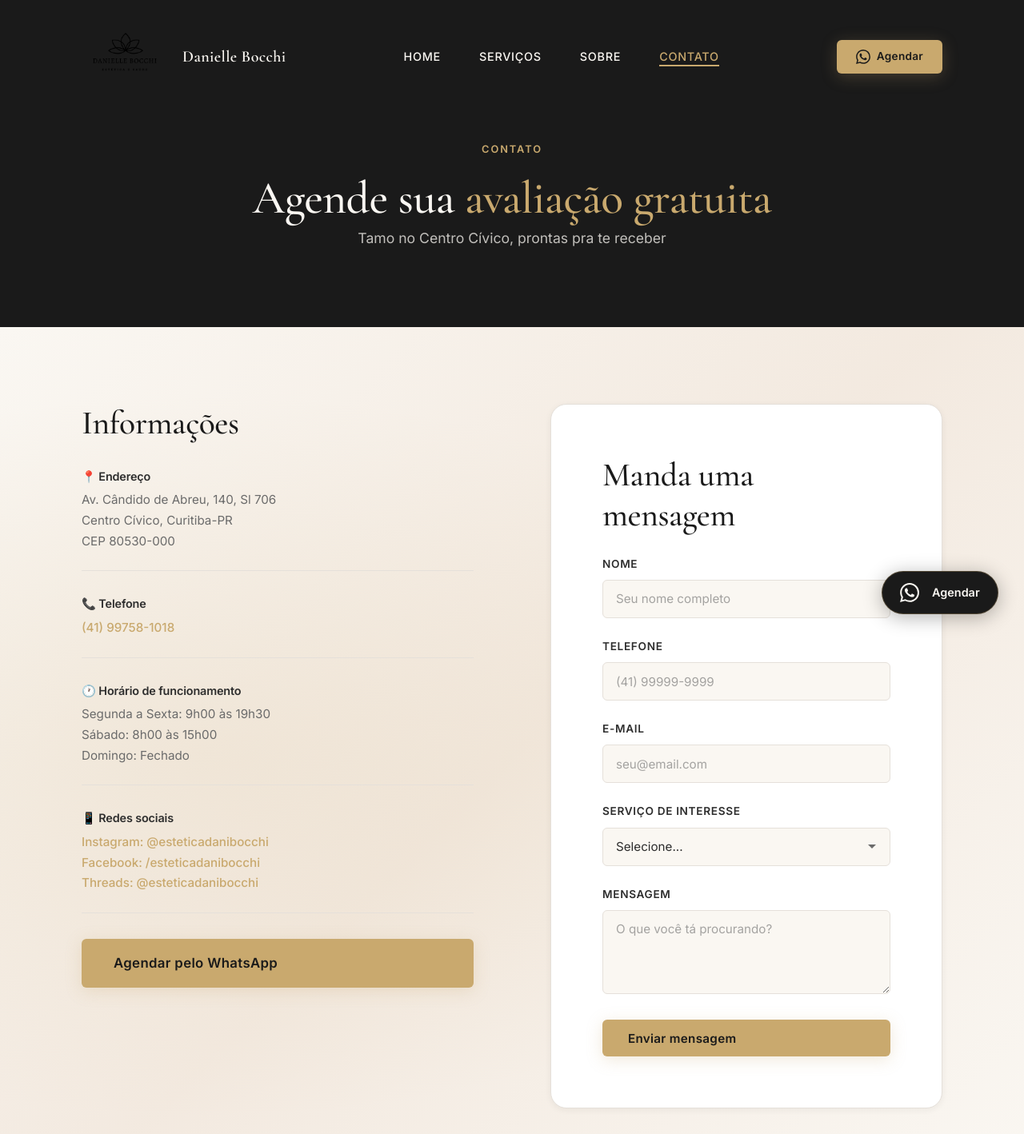
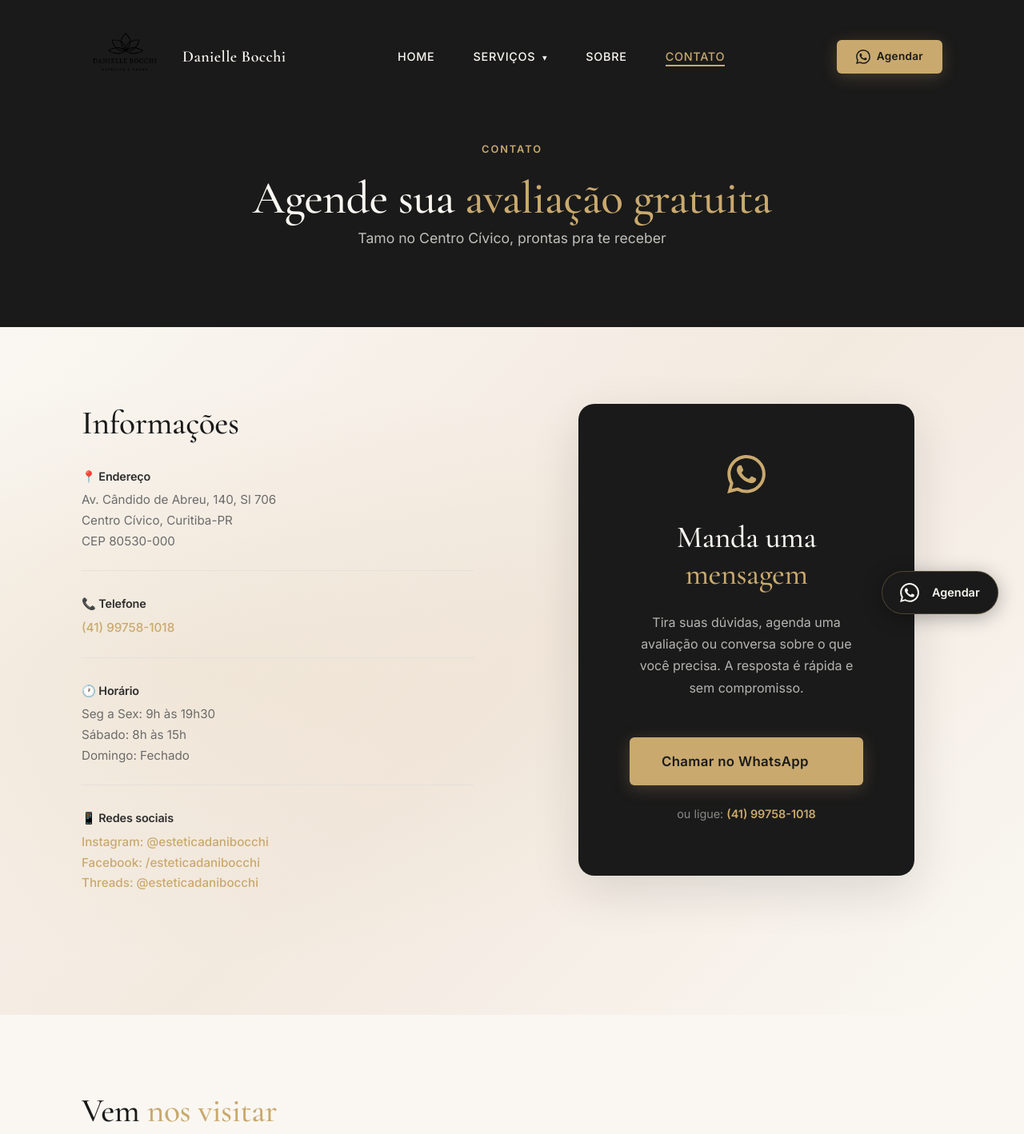
Before and after one commit to LeonardoBittencourt97/projetohermesdaniellekimik3, a website built with Vite: page contato.html in a window 1280 px wide. Shown: the top 1418 px of the page at 80% size. Built offline with nearby package versions, Linux system fonts and the light colour scheme.

Commit message:
Submenu serviços + contato CTA WhatsApp + logo footer link
- Submenu dropdown no header com hover (desktop) e click (mobile)
- CSS dropdown animado com opacity + transform
- Contato: formulário removido, substituído por CTA WhatsApp forte
- Bloco WhatsApp: ícone, título, texto, botão e telefone
- Logo footer agora linka para home

```diff
--- a/contato.html
+++ b/contato.html
@@ -31,8 +31,8 @@
       </div>
     </section>
 
-    <!-- CONTACT INFO + FORM -->
-    <section class="section section-glow" aria-label="Informações de contato">
+    <!-- CONTACT INFO + WHATSAPP CTA -->
+    <section class="section section-glow" aria-label="Contato">
       <div class="container">
         <div class="contact-grid">
           <div class="contact-info fade-in">
@@ -50,15 +50,15 @@
             <div class="info-block">
               <h4 class="info-title">📞 Telefone</h4>
               <p class="info-text">
-                <a href="tel:+5541997581018">(41) 99758-1018</a>
+                <a href="tel:+554****1018">(41) 99758-1018</a>
               </p>
             </div>
 
             <div class="info-block">
-              <h4 class="info-title">🕐 Horário de funcionamento</h4>
+              <h4 class="info-title">🕐 Horário</h4>
               <p class="info-text">
-                Segunda a Sexta: 9h00 às 19h30<br>
-                Sábado: 8h00 às 15h00<br>
+                Seg a Sex: 9h às 19h30<br>
+                Sábado: 8h às 15h<br>
                 Domingo: Fechado
               </p>
             </div>
@@ -71,45 +71,22 @@
                 <a href="https://threads.net/@esteticadanibocchi" target="_blank" rel="noopener noreferrer">Threads: @esteticadanibocchi</a>
               </p>
             </div>
-
-            <div class="contact-whatsapp fade-in">
-              <a href="https://wa.me/5541997581018?text=Olá! Gostaria de agendar uma avaliação gratuita." target="_blank" rel="noopener noreferrer" class="btn btn-primary btn-lg btn-full">
-                Agendar pelo WhatsApp
-              </a>
-            </div>
           </div>
 
-          <div class="contact-form-wrapper fade-in">
-            <h2 class="section-title">Manda uma mensagem</h2>
-            <form class="contact-form" action="https://formspree.io/f/your-form-id" method="POST">
-              <div class="form-group">
-                <label for="name" class="form-label">Nome</label>
-                <input type="text" id="name" name="name" class="form-input" required placeholder="Seu nome completo">
+          <div class="whatsapp-cta-block fade-in">
+            <div class="whatsapp-cta-inner">
+              <div class="whatsapp-cta-icon">
+                <svg width="48" height="48" viewBox="0 0 24 24" fill="currentColor"><path d="M17.472 14.382c-.297-.149-1.758-.867-2.03-.967-.273-.099-.471-.148-.67.15-.197.297-.767.966-.94 1.164-.173.199-.347.223-.644.075-.297-.15-1.255-.463-2.39-1.475-.883-.788-1.48-1.761-1.653-2.059-.173-.297-.018-.458.13-.606.134-.133.298-.347.446-.52.149-.174.198-.298.297-.497.1-.198.05-.371-.025-.52-.075-.149-.669-1.612-.916-2.207-.242-.579-.487-.5-.669-.51-.173-.008-.371-.01-.57-.01-.198 0-.52.074-.792.372-.272.297-1.04 1.016-1.04 2.479 0 1.462 1.065 2.875 1.213 3.074.149.198 2.096 3.2 5.077 4.487.709.306 1.262.489 1.694.625.712.227 1.36.195 1.871.118.571-.085 1.758-.719 2.006-1.413.248-.694.248-1.289.173-1.413-.074-.124-.272-.198-.57-.347m-5.421 7.403h-.004a9.87 9.87 0 01-5.031-1.378l-.361-.214-3.741.982.998-3.648-.235-.374a9.86 9.86 0 01-1.51-5.26c.001-5.45 4.436-9.884 9.888-9.884 2.64 0 5.122 1.03 6.988 2.898a9.825 9.825 0 012.893 6.994c-.003 5.45-4.437 9.884-9.885 9.884m8.413-18.297A11.815 11.815 0 0012.05 0C5.495 0 .16 5.335.157 11.892c0 2.096.548 4.142 1.588 5.945L.057 24l6.305-1.654a11.882 11.882 0 005.683 1.448h.005c6.554 0 11.89-5.335 11.893-11.893a11.821 11.821 0 00-3.48-8.413z"/></svg>
               </div>
-              <div class="form-group">
-                <label for="phone" class="form-label">Telefone</label>
-                <input type="tel" id="phone" name="phone" class="form-input" required placeholder="(41) 99999-9999">
-              </div>
-              <div class="form-group">
-                <label for="email" class="form-label">E-mail</label>
-                <input type="email" id="email" name="email" class="form-input" placeholder="seu@email.com">
-              </div>
-              <div class="form-group">
-                <label for="service" class="form-label">Serviço de interesse</label>
-                <select id="service" name="service" class="form-input form-select">
-                  <option value="">Selecione...</option>
-                  <option value="lipo-shape">Lipo Shape</option>
-                  <option value="harmonizacao">Harmonização de Glúteos</option>
-                  <option value="limpeza">Limpeza de Pele</option>
-                  <option value="avaliacao">Avaliação Gratuita</option>
-                </select>
-              </div>
-              <div class="form-group">
-                <label for="message" class="form-label">Mensagem</label>
-                <textarea id="message" name="message" class="form-input form-textarea" rows="4" placeholder="O que você tá procurando?"></textarea>
-              </div>
-              <button type="submit" class="btn btn-primary btn-full">Enviar mensagem</button>
-            </form>
+              <h2 class="whatsapp-cta-title">Manda uma<br><span class="text-gold">mensagem</span></h2>
+              <p class="whatsapp-cta-text">
+                Tira suas dúvidas, agenda uma avaliação ou conversa sobre o que você precisa. A resposta é rápida e sem compromisso.
+              </p>
+              <a href="https://wa.me/5541997581018?text=Olá! Gostaria de agendar uma avaliação gratuita." target="_blank" rel="noopener noreferrer" class="btn btn-primary btn-lg btn-full">
+                Chamar no WhatsApp
+              </a>
+              <p class="whatsapp-cta-phone">ou ligue: <a href="tel:+554****1018">(41) 99758-1018</a></p>
+            </div>
           </div>
         </div>
       </div>
--- a/src/css/style.css
+++ b/src/css/style.css
@@ -373,6 +373,61 @@ h3 { font-size: clamp(1.3rem, 2.5vw, 1.6rem); }
 
 .nav-link.active {
   color: var(--color-gold);
+}
+
+/* Dropdown */
+.nav-dropdown {
+  position: relative;
+}
+
+.dropdown-arrow {
+  font-size: 0.7rem;
+  margin-left: 4px;
+  transition: transform var(--transition-fast);
+}
+
+.dropdown-menu {
+  list-style: none;
+  position: absolute;
+  top: 100%;
+  left: 0;
+  min-width: 220px;
+  background: var(--color-black);
+  border: 1px solid rgba(201,169,110,0.2);
+  border-radius: var(--radius-sm);
+  padding: var(--space-sm) 0;
+  opacity: 0;
+  visibility: hidden;
+  transform: translateY(8px);
+  transition: all var(--transition-fast);
+  box-shadow: 0 10px 30px rgba(0,0,0,0.3);
+}
+
+.dropdown-menu li a {
+  display: block;
+  padding: 0.6rem 1.2rem;
+  color: rgba(250,247,242,0.75);
+  font-size: 0.85rem;
+  font-weight: 400;
+  letter-spacing: 0.02em;
+  text-transform: none;
+  transition: all var(--transition-fast);
+}
+
+.dropdown-menu li a:hover {
+  color: var(--color-gold);
+  background: rgba(201,169,110,0.08);
+  padding-left: 1.5rem;
+}
+
+.nav-dropdown:hover .dropdown-menu {
+  opacity: 1;
+  visibility: visible;
+  transform: translateY(0);
+}
+
+.nav-dropdown:hover .dropdown-arrow {
+  transform: rotate(180deg);
 }
 
 .header-cta {
@@ -835,6 +890,53 @@ body.nav-open .hamburger {
   margin-top: var(--space-lg);
 }
 
+/* WhatsApp CTA Block */
+.whatsapp-cta-block {
+  display: flex;
+  justify-content: center;
+}
+
+.whatsapp-cta-inner {
+  background: var(--color-black);
+  color: var(--color-offwhite);
+  border-radius: var(--radius-lg);
+  padding: var(--space-2xl);
+  text-align: center;
+  max-width: 420px;
+  width: 100%;
+  box-shadow: var(--shadow-lg);
+}
+
+.whatsapp-cta-icon {
+  color: var(--color-gold);
+  margin-bottom: var(--space-md);
+}
+
+.whatsapp-cta-title {
+  font-family: var(--font-display);
+  font-size: clamp(1.8rem, 3vw, 2.4rem);
+  color: var(--color-offwhite);
+  margin-bottom: var(--space-md);
+}
+
+.whatsapp-cta-text {
+  color: rgba(250,247,242,0.7);
+  font-size: 1rem;
+  margin-bottom: var(--space-xl);
+  line-height: 1.7;
+}
+
+.whatsapp-cta-phone {
+  margin-top: var(--space-md);
+  font-size: 0.9rem;
+  color: rgba(250,247,242,0.5);
+}
+
+.whatsapp-cta-phone a {
+  color: var(--color-gold);
+  font-weight: 600;
+}
+
 /* --- Form --- */
 .contact-form-wrapper {
   background: var(--color-white);
@@ -1079,6 +1181,40 @@ body.nav-open .hamburger {
     right: 0;
   }
 
+  .nav-dropdown .dropdown-menu {
+    position: static;
+    opacity: 1;
+    visibility: visible;
+    transform: none;
+    display: none;
+    background: transparent;
+    border: none;
+    box-shadow: none;
+    padding-left: var(--space-lg);
+  }
+
+  .nav-dropdown.open .dropdown-menu {
+    display: block;
+  }
+
+  .nav-dropdown .dropdown-arrow {
+    transition: transform var(--transition-fast);
+  }
+
+  .nav-dropdown.open .dropdown-arrow {
+    transform: rotate(180deg);
+  }
+
+  .dropdown-menu li a {
+    color: rgba(250,247,242,0.55);
+    font-size: 0.9rem;
+  }
+
+  .dropdown-menu li a:hover {
+    padding-left: 1.2rem;
+    background: transparent;
+  }
+
   .nav-list {
     flex-direction: column;
     gap: var(--space-lg);
--- a/src/js/components.js
+++ b/src/js/components.js
@@ -10,7 +10,14 @@ export function createHeader() {
         <nav class="main-nav" id="main-nav" aria-label="Navegação principal">
           <ul class="nav-list">
             <li><a href="/" class="nav-link${isActive('/')}">Home</a></li>
-            <li><a href="/servicos.html" class="nav-link${isActive('/servicos.html')}">Serviços</a></li>
+            <li class="nav-dropdown"><a href="/servicos.html" class="nav-link${isActive('/servicos.html')}">Serviços <span class="dropdown-arrow">▾</span></a>
+              <ul class="dropdown-menu">
+                <li><a href="/servicos.html#lipo-shape">Lipo Shape</a></li>
+                <li><a href="/servicos.html#harmonizacao">Harmonização de Glúteos</a></li>
+                <li><a href="/servicos.html#limpeza">Limpeza de Pele</a></li>
+                <li><a href="/servicos.html#avaliacao">Avaliação Gratuita</a></li>
+              </ul>
+            </li>
             <li><a href="/sobre.html" class="nav-link${isActive('/sobre.html')}">Sobre</a></li>
             <li><a href="/contato.html" class="nav-link${isActive('/contato.html')}">Contato</a></li>
           </ul>
@@ -108,6 +115,16 @@ export function injectComponents() {
     });
   }
 
+  // Mobile dropdown toggle (click onServiços)
+  document.querySelectorAll('.nav-dropdown > .nav-link').forEach(link => {
+    link.addEventListener('click', (e) => {
+      if (window.innerWidth <= 768) {
+        e.preventDefault();
+        link.closest('.nav-dropdown').classList.toggle('open');
+      }
+    });
+  });
+
   // Header scroll effect
   const header = document.getElementById('site-header');
   if (header) {
```
